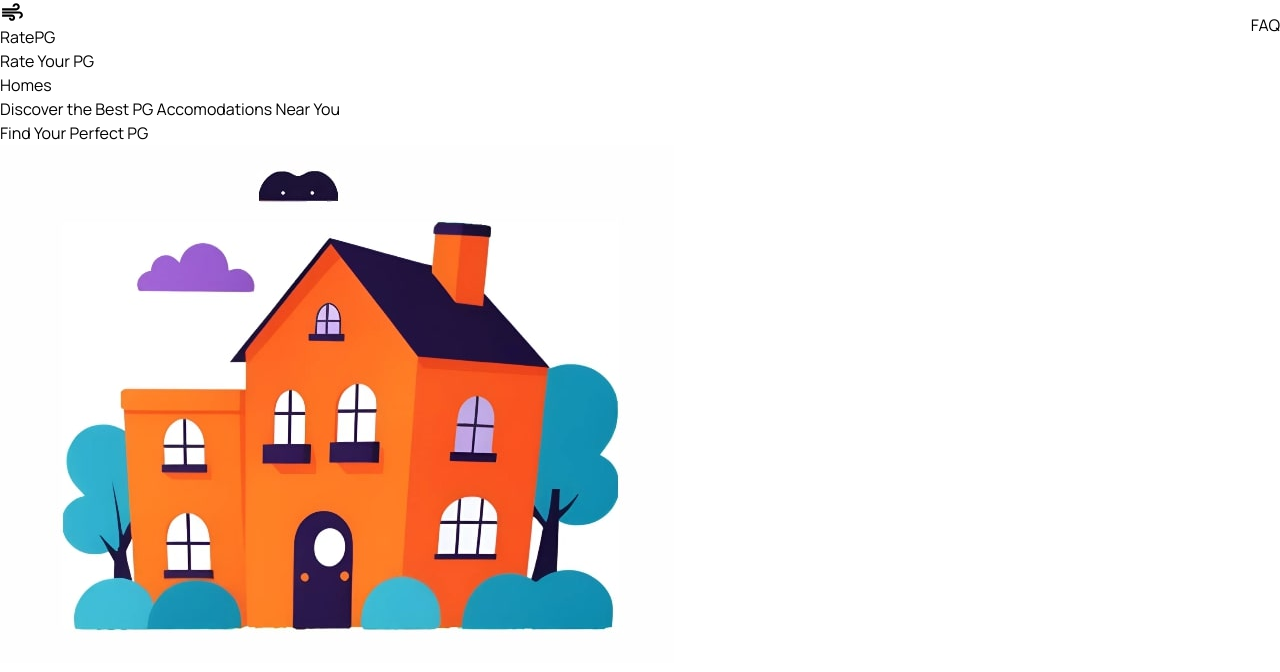
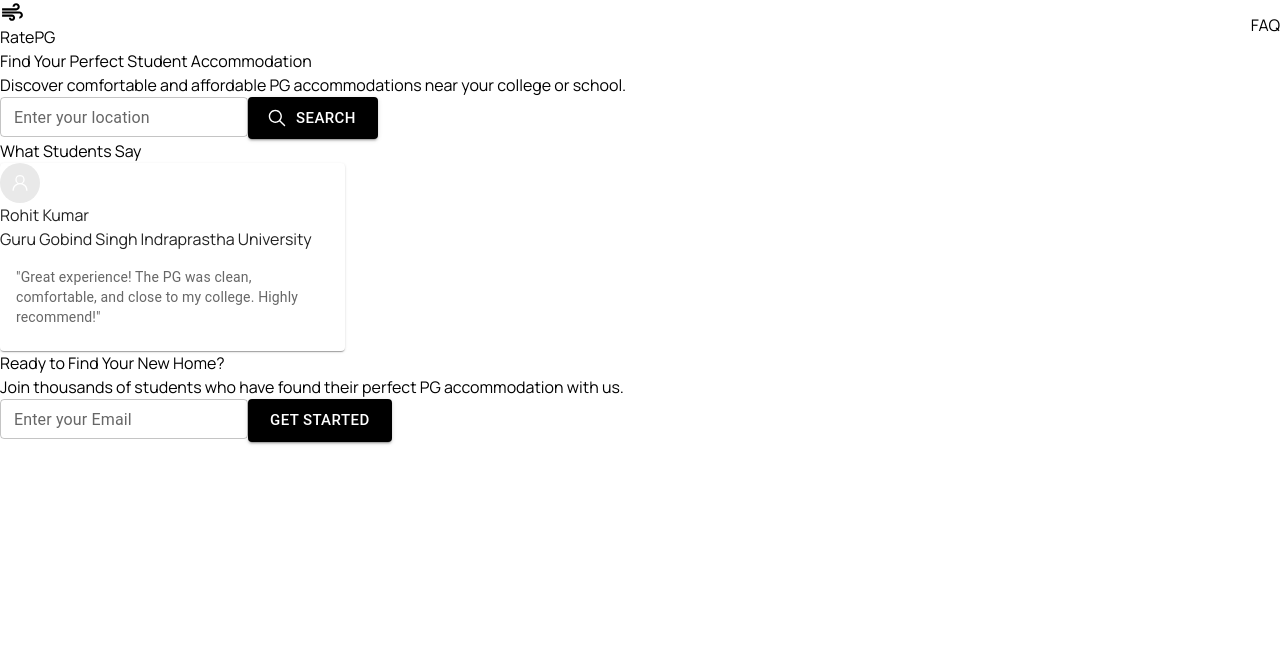
Before and after one commit to wolf1729/RatePG, a React (Vite) app: page / in a window 1280 px wide. Shown: the top 672 px of the page. Built offline with nearby package versions, Linux system fonts and the light colour scheme.

Commit message:
fixed the homescreen and changed the design of the pg card again

```diff
--- a/src/components/header.jsx
+++ b/src/components/header.jsx
@@ -46,7 +46,7 @@ function HeaderButtons({ searchScreen, newEntryPage, user, navigation, setSideDr
     } else {
         return (
             <button
-                className="bg-orange-500 text-white px-4 py-2 rounded hover:bg-orange-600 text-sm md:text-base"
+                className="bg-black text-white px-4 py-2 rounded hover:bg-orange-600 text-sm md:text-base"
                 onClick={() => navigation('/FAQ')}
             >
                 FAQ
--- a/src/components/pgCardComponent.jsx
+++ b/src/components/pgCardComponent.jsx
@@ -1,29 +1,40 @@
 /* eslint-disable react/prop-types */
+import { CiBookmark } from "react-icons/ci";
+
 function PgCardComponent({ pg, calculateOverallRating, navigate }) {
     return (
-        <div className="w-[150px] md:w-[300px] h-[300px] md:h-[450px] shadow-lg p-4 rounded-xl border border-gray-300 mb-5 flex flex-col">
-            <div className="h-[80%] flex flex-col items-center justify-evenly">
-                <div className="flex flex-col mt-2 w-[100%]">
-                    <h3 className="text-md md:text-[30px] mb-2 leading-tight font-bold">{pg?.pgName}</h3>
-                    <p className="text-xs md:text-sm text-gray-500">{pg?.pgLocation}</p>
+        <div className="w-full max-w-xs md:max-w-sm lg:max-w-md h-auto shadow-lg p-4 rounded-xl border border-gray-300 mb-5 flex flex-col">
+            <div className="flex flex-col items-center justify-evenly">
+                <div className="flex flex-col mt-2 w-full">
+                    <h3 className="text-lg md:text-2xl mb-2 leading-tight font-bold">{pg?.pgName}</h3>
+                    <p className="text-sm text-gray-500">{pg?.pgLocation}</p>
                 </div>
-                <div className="flex justify-center mb-4 w-[90%]">
+                <div className="flex justify-center my-4 w-full">
                     <img
                         src={pg?.pgImage}
                         alt="PG image"
-                        className="w-full h-20 md:h-40 object-cover rounded-lg"
+                        className="w-full h-28 sm:h-36 md:h-40 lg:h-48 object-cover rounded-lg"
                     />
                 </div>
-                <div className="flex flex-col md:flex-row items-center justify-between mt-2 w-[100%]">
-                    <p className="text-black text-xs md:text-sm">Rating: {calculateOverallRating(pg?.overallRating)}/5.0</p>
-                    <p className="text-sm md:text-md text-black font-bold">{pg?.Price}/month</p>
+                <div className="flex flex-col md:flex-row items-center justify-between mt-2 w-full gap-2">
+                    <p className="text-black text-sm md:text-base">Rating: {calculateOverallRating(pg?.overallRating)}/5.0</p>
+                    <p className="text-base md:text-lg text-black font-bold">{pg?.Price}/month</p>
                 </div>
             </div>
-            <button
-                className="px-4 py-2 bg-black text-white text-sm md:text-xl rounded-md w-full mt-[20px] h-[40px] md:h-[50px]"
-                onClick={() => navigate(`/pgDetails/${pg?._id}`)}>
-                View Details
-            </button>
+            <div className="w-full flex flex-row items-center justify-between gap-2 mt-4">
+                <button
+                    className="px-3 py-2 bg-black text-white text-sm md:text-lg rounded-md flex-1"
+                    onClick={() => navigate(`/pgDetails/${pg?._id}`)}
+                >
+                    View Details
+                </button>
+                <button
+                    className="p-2 bg-gray-500 text-white text-sm md:text-lg rounded-md flex items-center justify-center"
+                    onClick={() => console.log('bookmarked')}
+                >
+                    <CiBookmark size={24} />
+                </button>
+            </div>
         </div>
     );
 }
--- a/src/components/sideNavigation.jsx
+++ b/src/components/sideNavigation.jsx
@@ -35,7 +35,7 @@ function SideNavigation({ user, isOpen, setIsOpen }) {
                         <div className="text-center mb-4">
                             <p
                                 onClick={addNewPGFunction}
-                                className="text-lg cursor-pointer text-blue-600"
+                                className="text-lg cursor-pointer"
                             >
                                 Add Your PG
                             </p>
@@ -44,7 +44,7 @@ function SideNavigation({ user, isOpen, setIsOpen }) {
                         <div className="text-center my-4">
                             <p
                                 onClick={() => console.log('Bookmarked Pg')}
-                                className="text-lg cursor-pointer text-blue-600"
+                                className="text-lg cursor-pointer"
                             >
                                 Bookmarked
                             </p>
@@ -53,7 +53,7 @@ function SideNavigation({ user, isOpen, setIsOpen }) {
                         <div className="text-center my-4">
                             <p
                                 onClick={() => navigate('/profile')}
-                                className="text-lg cursor-pointer text-blue-600"
+                                className="text-lg cursor-pointer"
                             >
                                 Profile
                             </p>
--- /dev/null
+++ b/src/components/testmonialCard.jsx
@@ -0,0 +1,25 @@
+/* eslint-disable react/no-unescaped-entities */
+/* eslint-disable react/prop-types */
+import { Card, Avatar, CardContent, Typography } from "@mui/material";
+import { GoPerson } from "react-icons/go";
+
+function TestamonialCard({ name, testamonial, college }) {
+    return (
+        <Card sx={{ maxWidth: 345 }}>
+            <div className="flex flex-row m-2">
+                <Avatar aria-label="recipe" sx={{ backgroundColor: '#E9E9E9' }}>
+                    <GoPerson />
+                </Avatar>
+                <div className="flex flex-col items-start ml-2">
+                    <p className="text-md font-bold">{name}</p>
+                    <p className="text-xs">{college}</p>
+                </div>
+            </div>
+            <CardContent>
+                <Typography variant="body2" sx={{ color: 'text.secondary' }}>"{testamonial}"</Typography>
+            </CardContent>
+        </Card>
+    )
+}
+
+export default TestamonialCard;
--- a/src/screens/homeScreen.jsx
+++ b/src/screens/homeScreen.jsx
@@ -1,17 +1,77 @@
-import HeaderComponent from "../components/header"
-import HomePageOne from "../components/homePageOne"
+import { TextField, Button } from "@mui/material";
+import { IoIosSearch } from "react-icons/io";
+import TestamonialCard from "../components/testmonialCard";
+import HeaderComponent from "../components/header";
+import { useNavigate } from "react-router-dom";
 
 function HomeScreen() {
+    const navigation = useNavigate()
+
     return (
-        <>
-            <div className="h-screen w-screen">
-                <HeaderComponent />
-                <div className="flex items-center justify-center h-4/5 mt-5">
-                    <HomePageOne />
+        <div className="w-full">
+            <HeaderComponent />
+            <div className="flex flex-col items-center justify-center text-center space-y-4 px-4 bg-[#F4F4F5] h-[600px] w-[100%]">
+                <p className="text-3xl font-bold sm:text-4xl md:text-5xl lg:text-6xl">
+                    Find Your Perfect Student Accommodation
+                </p>
+                <p className="text-muted-foreground text-gray-500 md:text-xl">
+                    Discover comfortable and affordable PG accommodations near your college or school.
+                </p>
+                <div className="flex flex-row items-center gap-3">
+                    <TextField
+                        id="outlined-basic"
+                        label="Enter your location"
+                        variant="outlined"
+                        size="small"
+                        sx={{ backgroundColor: 'white'}}
+                    />
+                    <Button
+                        variant="contained"
+                        sx={{ backgroundColor: "black", "&:hover": { backgroundColor: "#333" } }}
+                        startIcon={<IoIosSearch />}
+                        size="large"
+                        onClick={() => navigation("/search")}
+                    >
+                        Search
+                    </Button>
                 </div>
             </div>
-        </>
-    )
+
+            <div className="flex flex-col items-center justify-center text-center space-y-4 px-4 h-[400px] w-[100%]">
+                <p className="text-3xl font-bold sm:text-4xl md:text-5xl lg:text-6xl">
+                    What Students Say
+                </p>
+                <div className="flex flex-row items-center justify-evenly p-10">
+                    <TestamonialCard name={"Rohit Kumar"} college={"Guru Gobind Singh Indraprastha University"} testamonial={"Great experience! The PG was clean, comfortable, and close to my college. Highly recommend!"} />
+                </div>
+            </div>
+
+            <div className="flex flex-col items-center justify-center text-center space-y-4 px-4 bg-[#F4F4F5] h-[500px] w-[100%]">
+                <p className="text-3xl font-bold sm:text-4xl md:text-5xl lg:text-6xl">
+                    Ready to Find Your New Home?
+                </p>
+                <p className="text-muted-foreground text-gray-500 md:text-xl">
+                    Join thousands of students who have found their perfect PG accommodation with us.
+                </p>
+                <div className="flex flex-row items-center gap-3">
+                    <TextField
+                        id="outlined-basic"
+                        label="Enter your Email"
+                        variant="outlined"
+                        size="small"
+                        sx={{ backgroundColor: 'white'}}
+                    />
+                    <Button
+                        variant="contained"
+                        sx={{ backgroundColor: "black", "&:hover": { backgroundColor: "#333" } }}
+                        size="large"
+                    >
+                        Get Started
+                    </Button>
+                </div>
+            </div>
+        </div>
+    );
 }
 
-export default HomeScreen
+export default HomeScreen;
```
